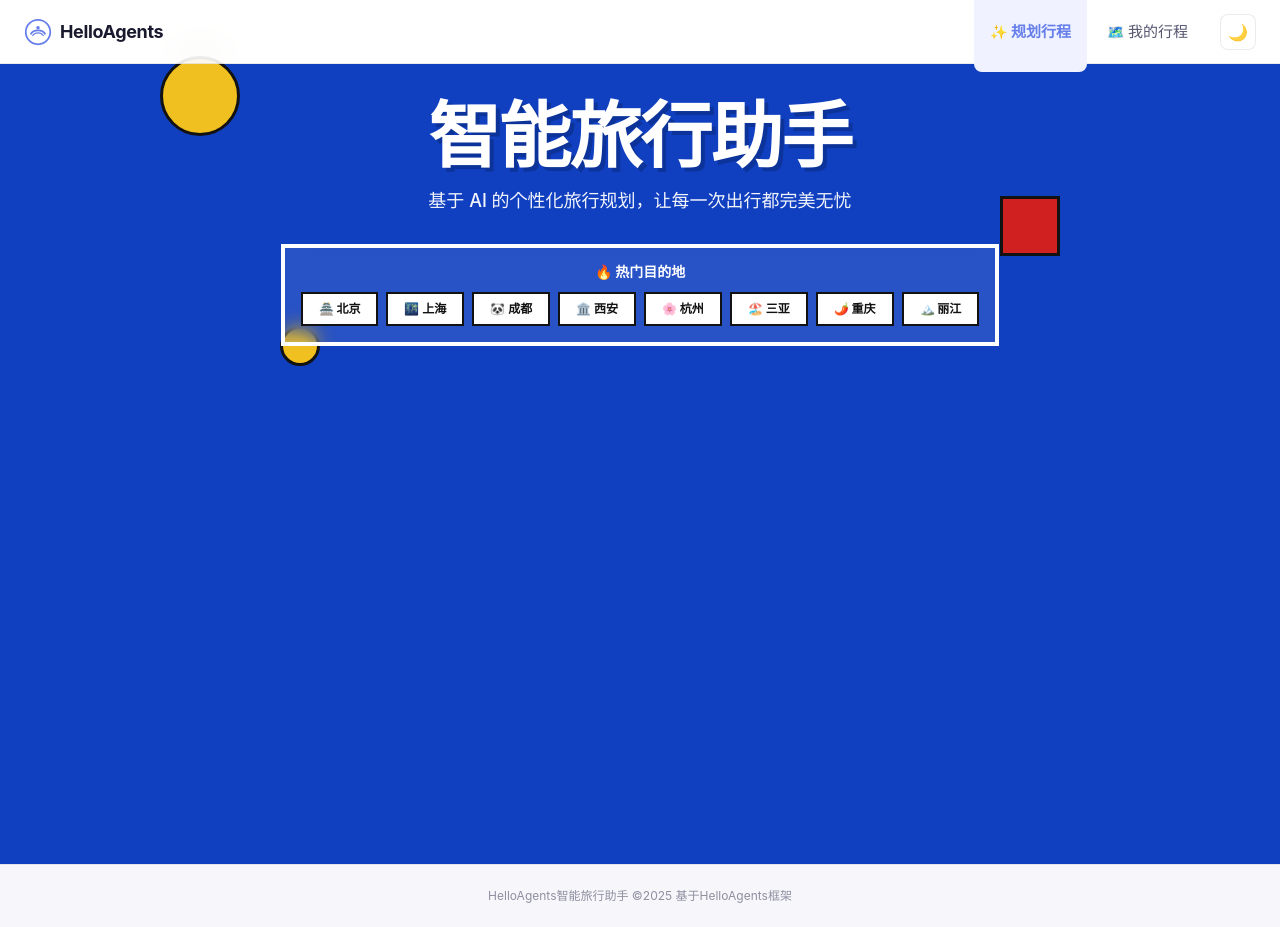
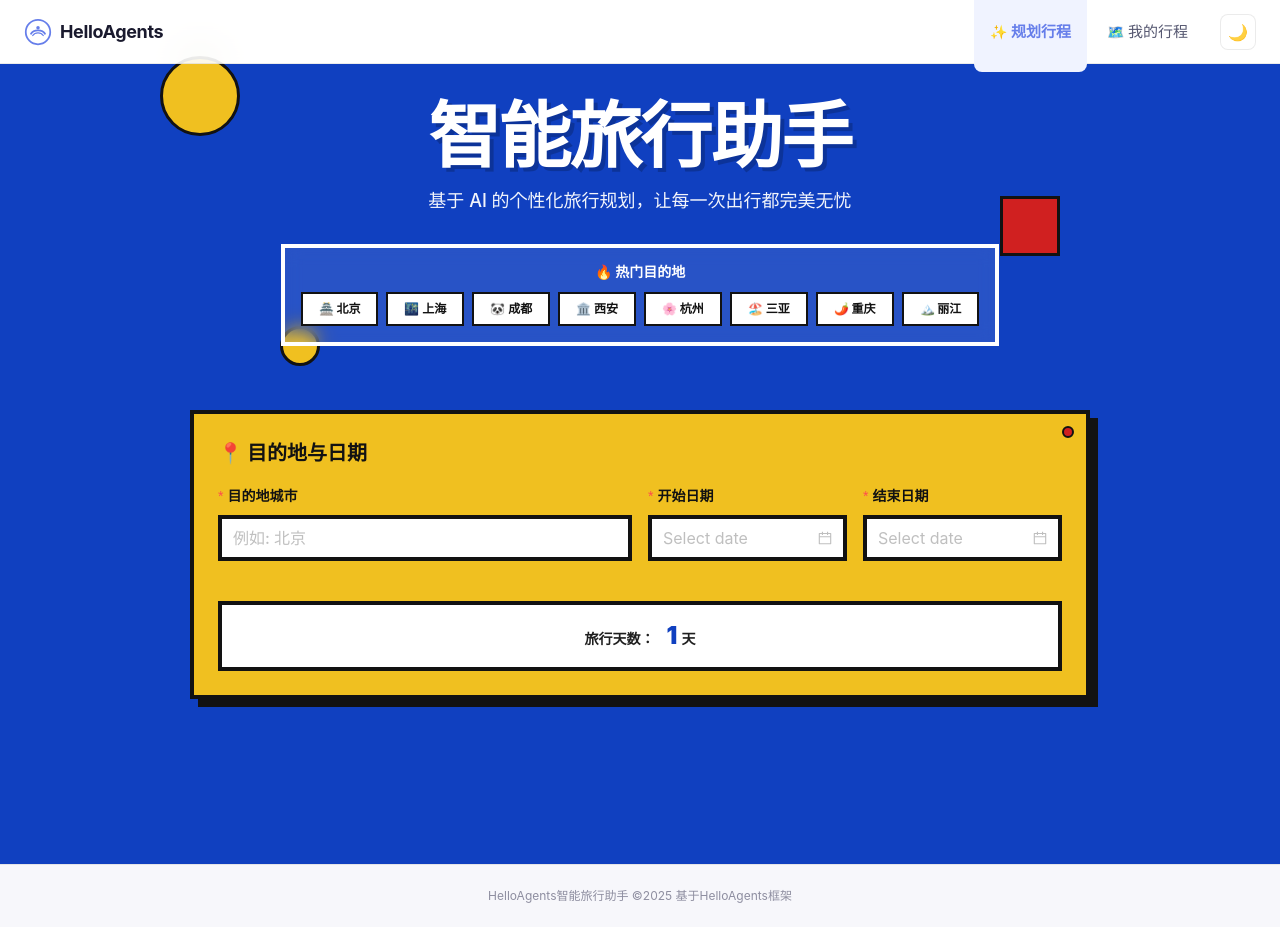
Before and after one commit to xxx-x0/langgraph-trip-planner, a Vue app in the folder frontend/: page / in a window 1280 px wide. Built offline with nearby package versions, Linux system fonts and the light colour scheme; no server answers; the HTML template or start-up script is replaced by a standard one.

Commit message:
feat(bauhaus): 添加表单卡片 1 - 目的地与日期
- 黄色背景卡片
- 红色圆形装饰
- 城市、日期输入框
- 天数显示

```diff
--- a/frontend/src/views/Home.vue
+++ b/frontend/src/views/Home.vue
@@ -56,7 +56,58 @@
         layout="vertical"
         @finish="handleSubmit"
       >
-        <!-- Form cards will be added in subsequent tasks -->
+        <!-- 卡片 1: 目的地与日期 - 黄色背景 -->
+        <div class="form-card card-yellow">
+          <div class="card-decoration decoration-circle decoration-red"></div>
+          <h3 class="card-title">📍 目的地与日期</h3>
+
+          <a-row :gutter="16">
+            <a-col :xs="24" :md="12">
+              <a-form-item name="city" :rules="[{ required: true, message: '请输入目的地城市' }]">
+                <template #label>
+                  <span class="form-label">目的地城市</span>
+                </template>
+                <a-input
+                  v-model:value="formData.city"
+                  placeholder="例如: 北京"
+                  size="large"
+                />
+              </a-form-item>
+            </a-col>
+
+            <a-col :xs="12" :md="6">
+              <a-form-item name="start_date" :rules="[{ required: true, message: '请选择开始日期' }]">
+                <template #label>
+                  <span class="form-label">开始日期</span>
+                </template>
+                <a-date-picker
+                  v-model:value="formData.start_date"
+                  style="width: 100%"
+                  size="large"
+                />
+              </a-form-item>
+            </a-col>
+
+            <a-col :xs="12" :md="6">
+              <a-form-item name="end_date" :rules="[{ required: true, message: '请选择结束日期' }]">
+                <template #label>
+                  <span class="form-label">结束日期</span>
+                </template>
+                <a-date-picker
+                  v-model:value="formData.end_date"
+                  style="width: 100%"
+                  size="large"
+                />
+              </a-form-item>
+            </a-col>
+          </a-row>
+
+          <div class="days-display">
+            <span class="days-label">旅行天数：</span>
+            <span class="days-value">{{ formData.travel_days }}</span>
+            <span class="days-unit">天</span>
+          </div>
+        </div>
       </a-form>
     </div>
   </div>
@@ -262,6 +313,102 @@ const handleSubmit = () => {
   margin: 0 auto;
 }
 
+/* 表单卡片基础样式 */
+.form-card {
+  background: var(--white);
+  border: var(--border-main) solid var(--border);
+  box-shadow: var(--shadow-main);
+  padding: var(--space-6);
+  margin-bottom: var(--space-6);
+  position: relative;
+}
+
+/* 黄色卡片 */
+.card-yellow {
+  background: var(--primary-yellow);
+}
+
+/* 红色卡片 */
+.card-red {
+  background: var(--primary-red);
+}
+
+.card-red .card-title,
+.card-red .form-label {
+  color: var(--white);
+}
+
+/* 卡片装饰 */
+.card-decoration {
+  position: absolute;
+  top: 12px;
+  right: 12px;
+  width: 12px;
+  height: 12px;
+  border: 2px solid var(--border);
+}
+
+.decoration-circle {
+  border-radius: var(--radius-full);
+}
+
+.decoration-square {
+  border-radius: var(--radius-none);
+}
+
+.decoration-red {
+  background: var(--primary-red);
+}
+
+.decoration-blue {
+  background: var(--primary-blue);
+}
+
+.decoration-yellow {
+  background: var(--primary-yellow);
+}
+
+/* 卡片标题 */
+.card-title {
+  font-size: var(--text-2xl);
+  font-weight: var(--font-black);
+  text-transform: uppercase;
+  margin-bottom: var(--space-4);
+  color: var(--foreground);
+}
+
+/* 表单标签 */
+.form-label {
+  font-weight: var(--font-bold);
+  font-size: var(--text-base);
+  color: var(--foreground);
+}
+
+/* 天数显示 */
+.days-display {
+  background: var(--white);
+  border: var(--border-main) solid var(--border);
+  padding: var(--space-3);
+  text-align: center;
+  margin-top: var(--space-4);
+}
+
+.days-label {
+  font-weight: var(--font-bold);
+  margin-right: var(--space-2);
+}
+
+.days-value {
+  font-size: var(--text-3xl);
+  font-weight: var(--font-black);
+  color: var(--primary-blue);
+  margin: 0 var(--space-1);
+}
+
+.days-unit {
+  font-weight: var(--font-bold);
+}
+
 /* 移动端适配 */
 @media (max-width: 640px) {
   .bauhaus-home {
@@ -283,5 +430,14 @@ const handleSubmit = () => {
   .city-pills {
     justify-content: center;
   }
+
+  .form-card {
+    padding: var(--space-4);
+    margin-bottom: var(--space-4);
+  }
+
+  .card-title {
+    font-size: var(--text-lg);
+  }
 }
 </style>
```
